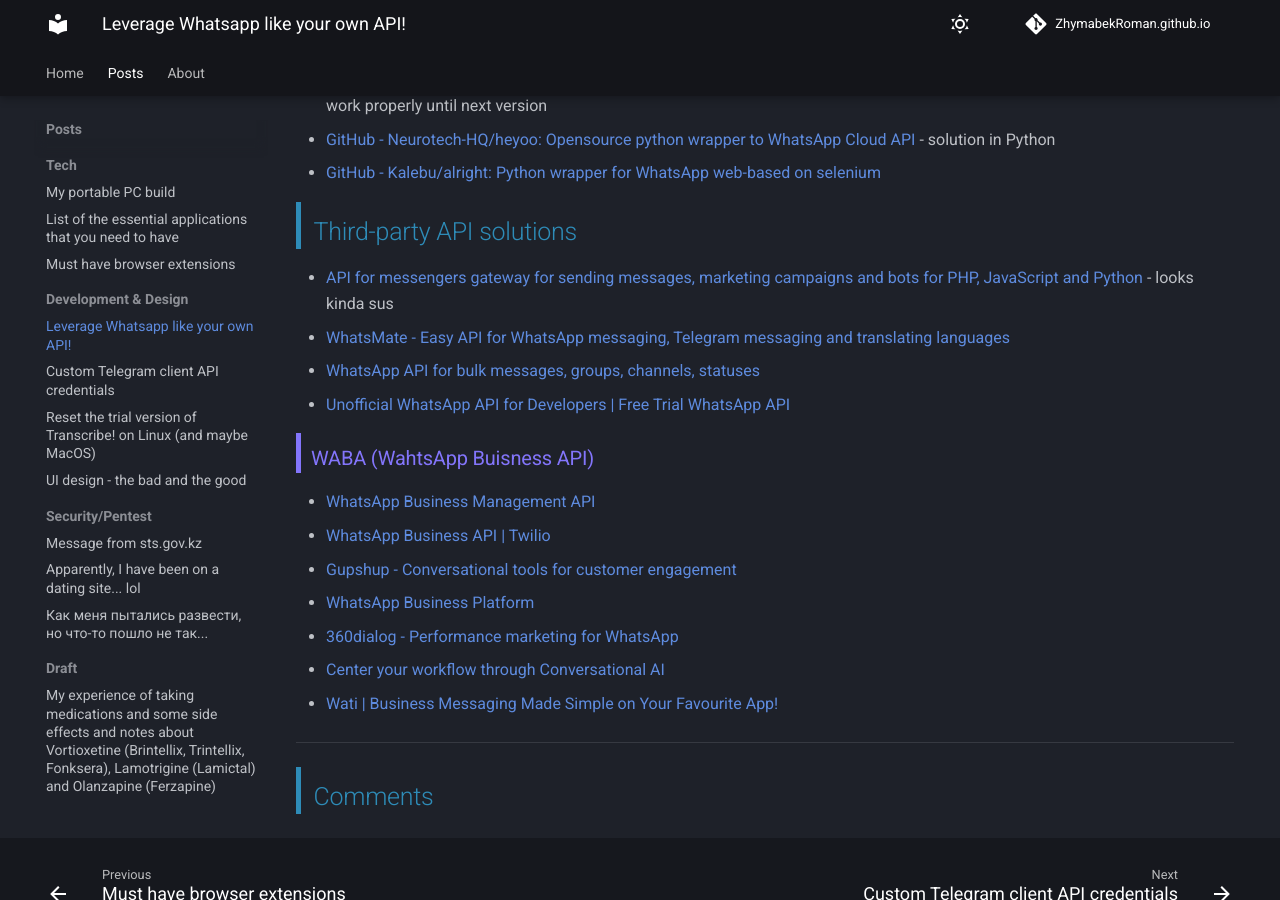
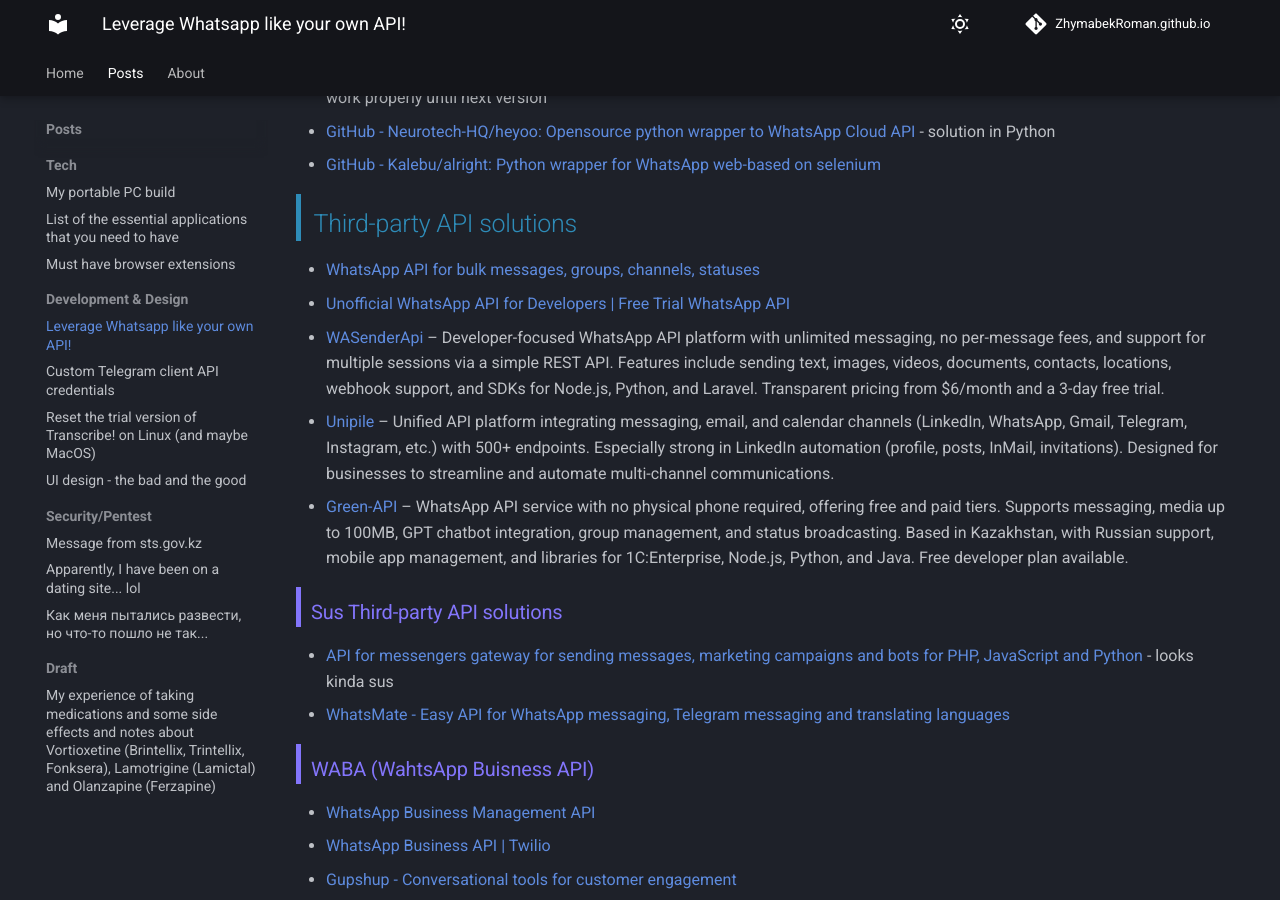
Before and after one commit to ZhymabekRoman/zhymabekroman.github.io, an MkDocs documentation site: the page built from docs/posts/whatsapp-api.md, in a window 1280 px wide and 900 px high, scrolled down 1352 px. Built offline with MkDocs 1.6.1 and Material for MkDocs 9.7.7, drawn with Linux system fonts in a browser that asks for light colours; comment, search, counter and statistics services are not loaded.

Commit message:
blog: update

```diff
--- a/docs/posts/whatsapp-api.md
+++ b/docs/posts/whatsapp-api.md
@@ -11,11 +11,13 @@
 hide:
   - toc
 ---
+
 I have collected different variations of toolkits to make communicating with Whatsapp easier without creating a business account.
 
 Use at your own risk! I'm not responsible for any misuse of the information provided here.
 
 ## Libraries
+
 - [GitHub - pedroslopez/whatsapp-web.js: A WhatsApp client library for NodeJS that connects through the WhatsApp Web browser app](https://github.com/pedroslopez/whatsapp-web.js) - I think the most stable implementation of Whatsapp is based on the web version. Minimal reverse engineering goes on here (versus other implementations), so it's more likely to be stable than others.
 - [GitHub - WhiskeySockets/Baileys: Lightweight full-featured typescript/javascript WhatsApp Web API](https://github.com/WhiskeySockets/Baileys) - reverse engineered implementation of Whatsapp. Communicates using Websockets. Pros: No browser simulation, Cons: Hight risk of getting banned. Problems - there's some problem with implementation itself, so it will require some time to get it working by writing plenty workaround above the library abstraction.
 - [GitHub - open-wa/wa-automate-nodejs: 💬 🤖 The most reliable tool for chatbots with advanced features. Be sure to 🌟 this repository for updates!](https://github.com/open-wa/wa-automate-nodejs)
@@ -26,26 +28,37 @@
 - [GitHub - Rhymen/go-whatsapp: WhatsApp Web API](https://github.com/Rhymen/go-whatsapp) - solution in Golang
 
 ## Rest-API
+
 - [WAHA](https://waha.devlike.pro/) - WAHA - WhatsApp HTTP API (REST API), under hood have two engines: chromium-based wweb-js and pure-websocket Baileys
 - [GitHub - chrishubert/whatsapp-api: This project is a REST API wrapper for the whatsapp-web.js library, providing an easy-to-use interface to interact with the WhatsApp Web platform.](https://github.com/chrishubert/whatsapp-api)
 - [GitHub - ookamiiixd/baileys-api: Simple WhatsApp REST API with multiple device support](https://github.com/ookamiiixd/baileys-api)
 - [GitHub - danielcardeenas/sulla: 👩🏻🔬 Javascript Whatsapp api library for chatbots](https://github.com/danielcardeenas/sulla)
   Child projects:
-     - [GitHub - orkestral/venom: Venom is a high-performance system developed with JavaScript to create a bot for WhatsApp, support for creating any interaction, such as customer service, media sending, sentence recognition...](https://github.com/orkestral/venom)
-     - [GitHub - wppconnect-team/wppconnect: WPPConnect is an open source project developed by the JavaScript community with the aim of exporting functions from WhatsApp Web to the node, which can be used...](https://github.com/wppconnect-team/wppconnect/)
-     - [GitHub - open-wa/wa-automate-nodejs: 💬 🤖 The most reliable tool for chatbots with advanced features. Be sure to 🌟 this repository for updates!](https://github.com/open-wa/wa-automate-nodejs)
+  - [GitHub - orkestral/venom: Venom is a high-performance system developed with JavaScript to create a bot for WhatsApp, support for creating any interaction, such as customer service, media sending, sentence recognition...](https://github.com/orkestral/venom)
+  - [GitHub - wppconnect-team/wppconnect: WPPConnect is an open source project developed by the JavaScript community with the aim of exporting functions from WhatsApp Web to the node, which can be used...](https://github.com/wppconnect-team/wppconnect/)
+  - [GitHub - open-wa/wa-automate-nodejs: 💬 🤖 The most reliable tool for chatbots with advanced features. Be sure to 🌟 this repository for updates!](https://github.com/open-wa/wa-automate-nodejs)
 
 ## Outdated
+
 - [GitHub - danielcardeenas/whatsapp-framework: ⚗️Whatsapp python api](https://github.com/danielcardeenas/whatsapp-framework) - Whatsapp blocks numbers now. Framework wont work properly until next version
 - [GitHub - Neurotech-HQ/heyoo: Opensource python wrapper to WhatsApp Cloud API](https://github.com/Neurotech-HQ/heyoo) - solution in Python
 - [GitHub - Kalebu/alright: Python wrapper for WhatsApp web-based on selenium](https://github.com/Kalebu/alright)
 
 ## Third-party API solutions
+
+- [WhatsApp API for bulk messages, groups, channels, statuses](https://whapi.cloud/)
+- [Unofficial WhatsApp API for Developers | Free Trial WhatsApp API](https://maytapi.com/)
+- [WASenderApi](https://wasenderapi.com/) – Developer-focused WhatsApp API platform with unlimited messaging, no per-message fees, and support for multiple sessions via a simple REST API. Features include sending text, images, videos, documents, contacts, locations, webhook support, and SDKs for Node.js, Python, and Laravel. Transparent pricing from $6/month and a 3-day free trial.
+- [Unipile](https://www.unipile.com/) – Unified API platform integrating messaging, email, and calendar channels (LinkedIn, WhatsApp, Gmail, Telegram, Instagram, etc.) with 500+ endpoints. Especially strong in LinkedIn automation (profile, posts, InMail, invitations). Designed for businesses to streamline and automate multi-channel communications.
+- [Green-API](https://green-api.com) – WhatsApp API service with no physical phone required, offering free and paid tiers. Supports messaging, media up to 100MB, GPT chatbot integration, group management, and status broadcasting. Based in Kazakhstan, with Russian support, mobile app management, and libraries for 1C:Enterprise, Node.js, Python, and Java. Free developer plan available.
+
+### Sus Third-party API solutions
+
 - [API for messengers gateway for sending messages, marketing campaigns and bots for PHP, JavaScript and Python](https://chat-api.com/en/) - looks kinda sus
 - [WhatsMate - Easy API for WhatsApp messaging, Telegram messaging and translating languages](https://www.whatsmate.net/)
-- [WhatsApp API for bulk messages, groups, channels, statuses](https://whapi.cloud/)
-- [Unofficial WhatsApp API for Developers | Free Trial WhatsApp API](https://maytapi.com/)
+
 ### WABA (WahtsApp Buisness API)
+
 - [WhatsApp Business Management API](https://developers.facebook.com/docs/whatsapp/business-management-api/get-started/)
 - [WhatsApp Business API | Twilio](https://www.twilio.com/en-us/messaging/channels/whatsapp)
 - [Gupshup - Conversational tools for customer engagement](https://www.gupshup.io/?ysclid=m2bh5xzkxi818861991)
```
Also changed, not shown: docs/posts/my-portable-pc-build.md (+1 -1 lines).
